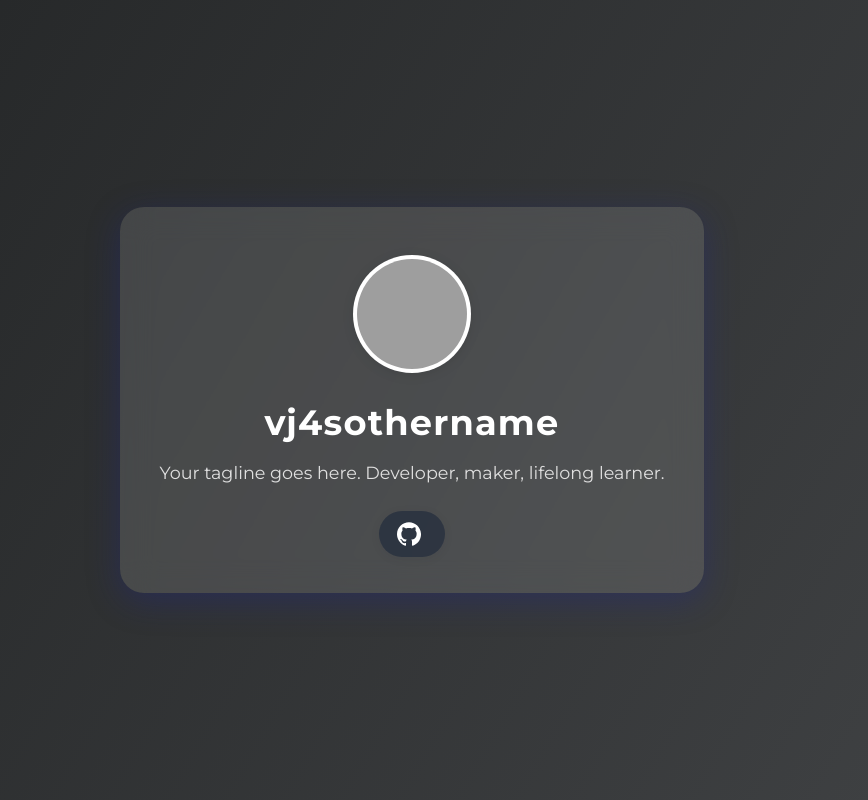
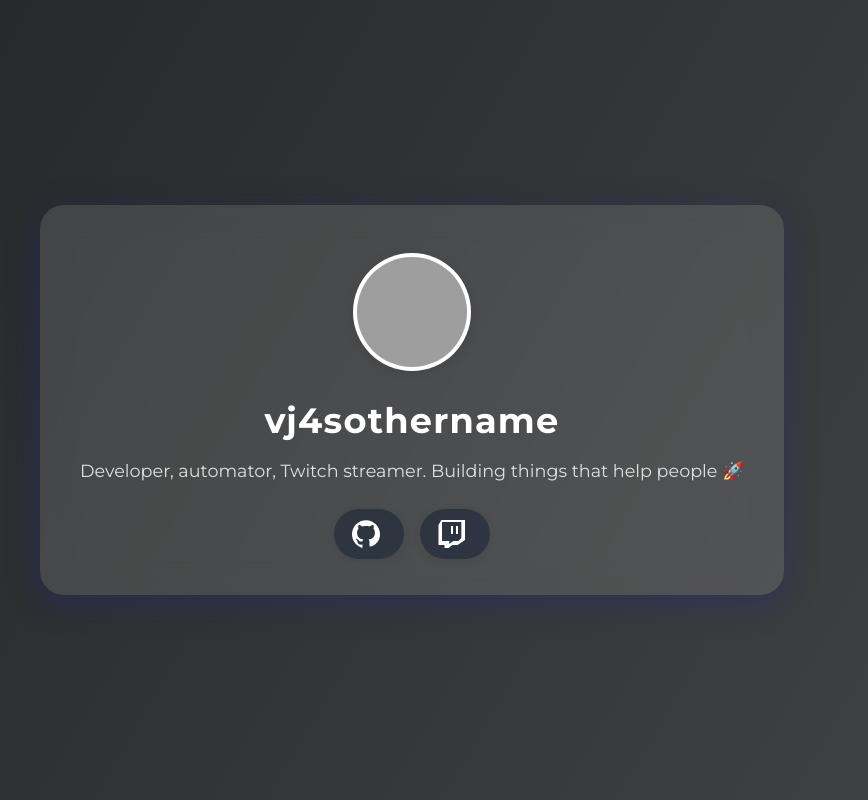
Before and after one commit to vj4sothername/vj4sothername.github.io, a plain HTML site: page index.html in a window 1280 px wide. Shown: the whole page, without its empty margins (228-1096 px from the left). Drawn offline with Linux system fonts and the light colour scheme; grey boxes are pictures that could not be loaded.

Commit message:
Refactor HTML structure and update profile description

```diff
--- a/index.html
+++ b/index.html
@@ -9,18 +9,27 @@
   <link rel="icon" type="image/png" href="https://static-cdn.jtvnw.net/jtv_user_pictures/3193dba8-bd12-487a-a3cc-1d90337eb317-profile_image-70x70.png">
 </head>
 <body>
-  <div class="center">
-    <div class="card">
-      <img src="https://static-cdn.jtvnw.net/jtv_user_pictures/3193dba8-bd12-487a-a3cc-1d90337eb317-profile_image-70x70.png" alt="avatar" class="avatar" draggable="false">
+  <main>
+    <section class="card">
+      <img
+        src="https://static-cdn.jtvnw.net/jtv_user_pictures/3193dba8-bd12-487a-a3cc-1d90337eb317-profile_image-70x70.png"
+        alt="avatar"
+        class="avatar"
+        draggable="false"
+      >
       <h1>vj4sothername</h1>
-      <p class="desc">Your tagline goes here. Developer, maker, lifelong learner.</p>
+      <p class="desc">Developer, automator, Twitch streamer. Building things that help people 🚀</p>
       <div class="links">
-        <a href="https://github.com/vj4sothername" target="_blank" aria-label="GitHub">
-          <svg width="24" height="24" fill="currentColor" aria-hidden="true"><path d="M12 0.297c-6.627 0-12 5.373-12 12 0 5.302 3.438 9.8 8.205 11.387 0.6 0.113 0.82-0.26 0.82-0.577 0-0.286-0.011-1.04-0.016-2.042-3.338 0.726-4.042-1.61-4.042-1.61-0.546-1.387-1.333-1.756-1.333-1.756-1.089-0.745 0.083-0.729 0.083-0.729 1.205 0.085 1.84 1.237 1.84 1.237 1.07 1.834 2.809 1.304 3.495 0.997 0.108-0.775 0.418-1.304 0.762-1.605-2.665-0.304-5.466-1.334-5.466-5.932 0-1.31 0.469-2.381 1.236-3.221-0.124-0.303-0.535-1.523 0.117-3.176 0 0 1.008-0.323 3.301 1.23 0.957-0.266 1.983-0.398 3.003-0.403 1.02 0.005 2.047 0.137 3.006 0.403 2.289-1.553 3.295-1.23 3.295-1.23 0.653 1.653 0.242 2.873 0.119 3.176 0.77 0.84 1.235 1.911 1.235 3.221 0 4.609-2.804 5.625-5.475 5.921 0.43 0.371 0.823 1.102 0.823 2.222 0 1.606-0.014 2.902-0.014 3.293 0 0.32 0.216 0.694 0.825 0.576 4.765-1.589 8.199-6.086 8.199-11.386 0-6.627-5.373-12-12-12z"/></svg>
+        <a href="https://github.com/vj4sothername" class="icon" target="_blank" aria-label="GitHub">
+          <!-- GitHub SVG -->
+          <svg width="28" height="28" fill="currentColor" aria-hidden="true" viewBox="0 0 24 24"><path d="M12 0.297c-6.63 0-12 5.373-12 12 0 5.303 3.438 9.8 8.207 11.387.6.113.82-.258.82-.577 0-.285-.01-1.04-.016-2.04-3.338.726-4.042-1.61-4.042-1.61C4.422 17.07 3.633 16.7 3.633 16.7c-1.087-.744.084-.729.084-.729 1.205.085 1.84 1.237 1.84 1.237 1.07 1.834 2.809 1.304 3.495.997.108-.775.418-1.305.76-1.605-2.665-.303-5.467-1.332-5.467-5.93 0-1.31.467-2.38 1.235-3.22-.124-.303-.535-1.523.117-3.176 0 0 1.008-.322 3.3 1.23.96-.267 1.98-.399 3-.403 1.02.004 2.04.136 3 .403 2.29-1.553 3.297-1.23 3.297-1.23.653 1.653.242 2.873.118 3.176.77.84 1.234 1.91 1.234 3.22 0 4.61-2.807 5.624-5.478 5.921.43.37.824 1.102.824 2.222 0 1.606-.015 2.903-.015 3.293 0 .32.218.694.825.576C20.565 22.092 24 17.592 24 12.297c0-6.627-5.373-12-12-12"/></svg>
         </a>
-        <!-- Add more social links as needed -->
+        <a href="https://twitch.tv/vj4sothername" class="icon" target="_blank" aria-label="Twitch">
+          <!-- Twitch SVG -->
+          <svg width="28" height="28" fill="currentColor" aria-hidden="true" viewBox="0 0 24 24"><path d="M2.857 0L.429 4.286v17.143h5.142V24h3.429l3.429-2.571h4.286L23.143 17.14V0H2.857zm17.143 15.429l-2.572 2.571h-4.286l-3.428 2.572v-2.572H3.429V1.714h16.571v13.715z"/><path d="M15.429 5.143h1.714v6.857h-1.714zM11.143 5.143h1.714v6.857h-1.714z"/></svg>
+        </a>
       </div>
-    </div>
-  </div>
+    </section>
+  </main>
 </body>
 </html>
```
